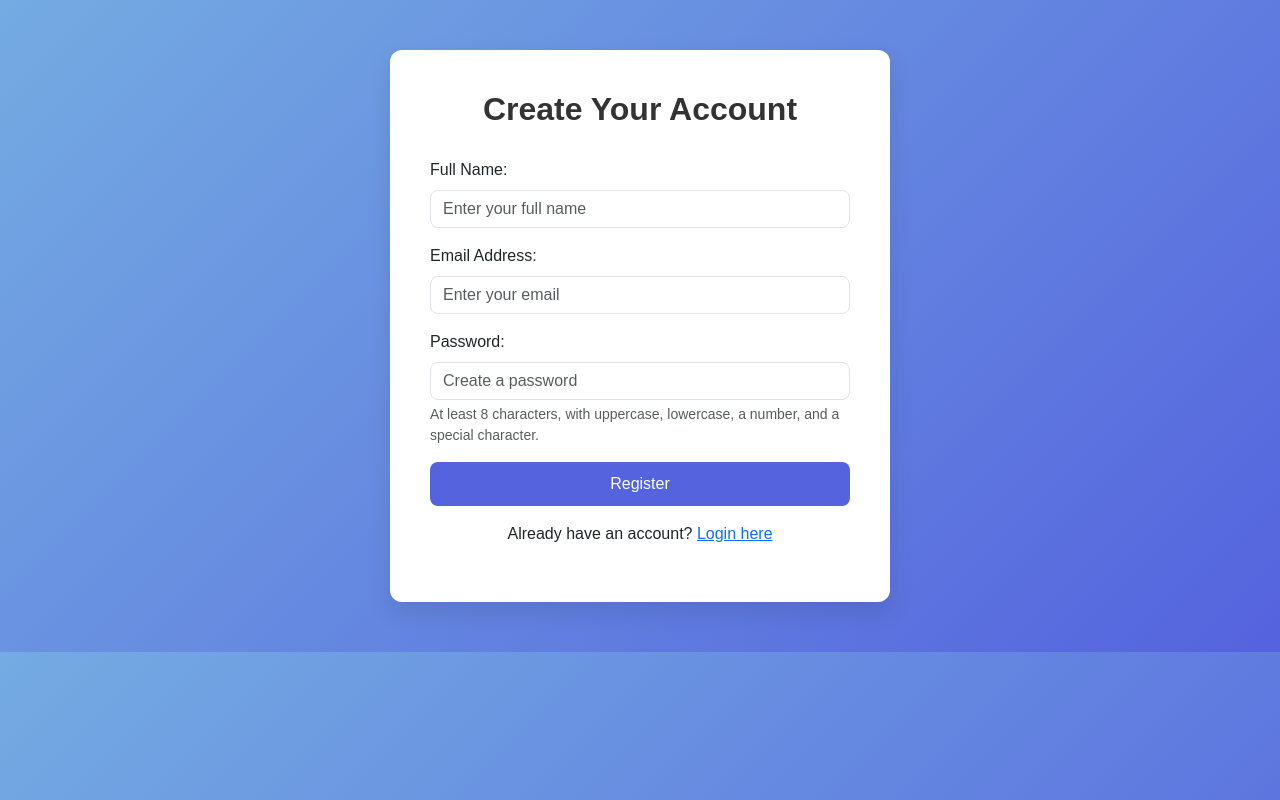
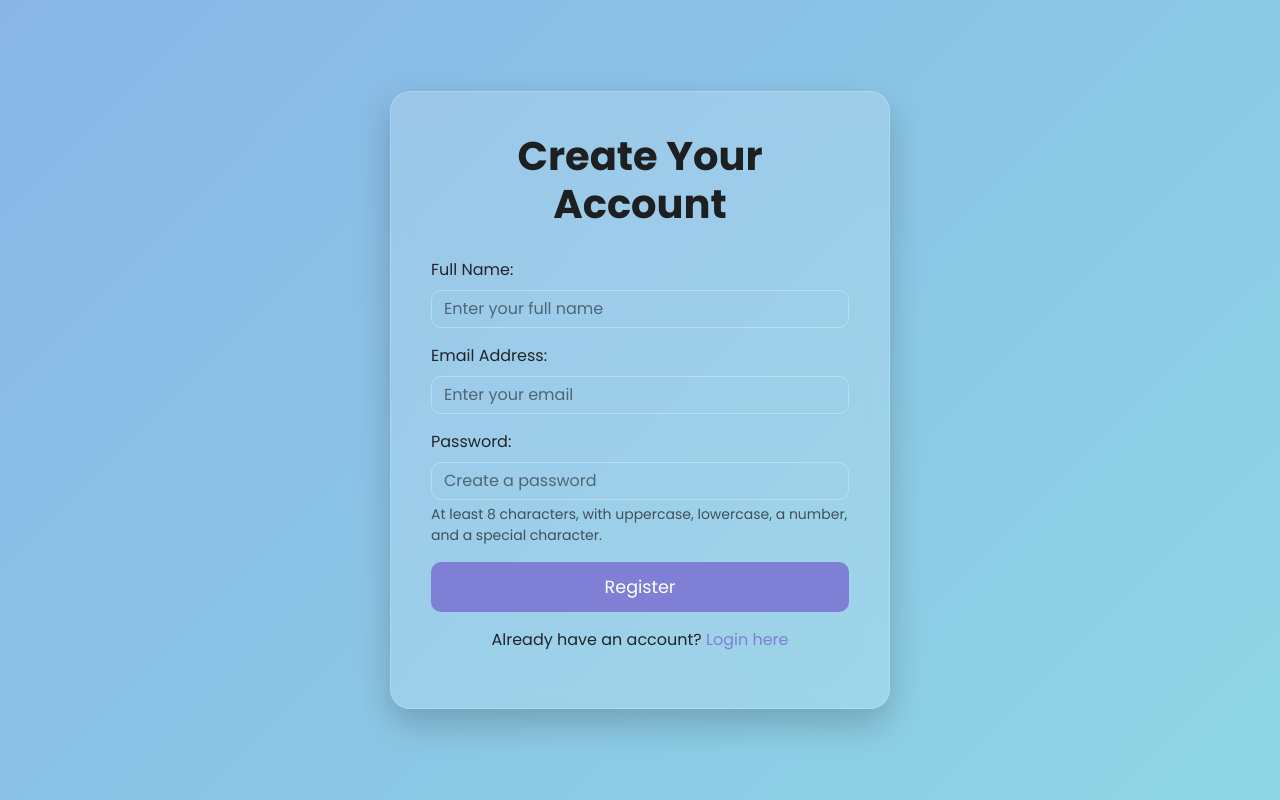
Before and after one commit to RAHULSAINI830/High-Level-Alter, a Flask app: page /register in a window 1280 px wide. Run offline with Flask 2, Linux system fonts and the light colour scheme.

Commit message:
Update register.html

```diff
--- a/templates/register.html
+++ b/templates/register.html
@@ -4,42 +4,104 @@
   <meta charset="UTF-8">
   <meta name="viewport" content="width=device-width, initial-scale=1">
   <title>Register - Social Dashboard</title>
+  <!-- Google Fonts -->
+  <link href="https://fonts.googleapis.com/css2?family=Poppins:wght@400;600;700&display=swap" rel="stylesheet">
   <!-- Bootstrap CSS -->
   <link href="https://cdn.jsdelivr.net/npm/bootstrap@5.3.3/dist/css/bootstrap.min.css" rel="stylesheet">
   <!-- Animate.css for animations -->
   <link rel="stylesheet" href="https://cdnjs.cloudflare.com/ajax/libs/animate.css/4.1.1/animate.min.css"/>
   <style>
+    :root {
+      --primary-color: #7f7fd5;
+      --secondary-color: #86a8e7;
+      --accent-color: #91eae4;
+      --dark-color: #1d1f20;
+      --text-color: #ffffff;
+      --card-bg: rgba(255, 255, 255, 0.15);
+    }
+    /* Animated gradient background */
     body {
-      background: linear-gradient(135deg, #74ABE2, #5563DE);
-      font-family: 'Arial', sans-serif;
+      font-family: 'Poppins', sans-serif;
+      margin: 0;
+      height: 100vh;
+      overflow: hidden;
+      background: linear-gradient(135deg, var(--primary-color), var(--secondary-color), var(--accent-color));
+      background-size: 400% 400%;
+      animation: gradientAnimation 15s ease infinite;
+      display: flex;
+      justify-content: center;
+      align-items: center;
     }
+    @keyframes gradientAnimation {
+      0% { background-position: 0% 50%; }
+      50% { background-position: 100% 50%; }
+      100% { background-position: 0% 50%; }
+    }
+    /* Glassmorphism card */
     .form-container {
+      background: var(--card-bg);
+      backdrop-filter: blur(10px);
+      border-radius: 20px;
+      box-shadow: 0 15px 35px rgba(0, 0, 0, 0.2);
+      padding: 40px;
+      width: 100%;
       max-width: 500px;
-      margin: 50px auto;
-      background: #fff;
-      padding: 40px;
-      border-radius: 12px;
-      box-shadow: 0 10px 25px rgba(0, 0, 0, 0.1);
+      border: 1px solid rgba(255, 255, 255, 0.2);
     }
     .form-title {
-      font-size: 2rem;
+      font-size: 2.5rem;
       font-weight: 700;
       margin-bottom: 30px;
       text-align: center;
-      color: #333;
+      color: var(--dark-color);
     }
+    /* Transparent input fields */
     .form-control {
-      border-radius: 8px;
+      border-radius: 10px;
+      background: transparent;
+      border: 1px solid rgba(255, 255, 255, 0.3);
+      color: var(--dark-color);
+      transition: border-color 0.3s, box-shadow 0.3s;
     }
+    .form-control::placeholder {
+      color: rgba(0, 0, 0, 0.5);
+    }
+    .form-control:focus {
+      border-color: var(--secondary-color);
+      box-shadow: 0 0 10px rgba(134, 168, 231, 0.5);
+      background: transparent;
+    }
+    /* Button styling */
     .btn-primary {
-      background-color: #5563DE;
+      background-color: var(--primary-color);
       border: none;
-      border-radius: 8px;
-      padding: 10px 20px;
-      transition: background-color 0.3s ease;
+      border-radius: 10px;
+      padding: 12px;
+      font-size: 1.1rem;
+      width: 100%;
+      transition: background-color 0.3s ease, transform 0.2s ease;
     }
     .btn-primary:hover {
-      background-color: #4351b5;
+      background-color: #6a6fc0;
+      transform: translateY(-3px);
+    }
+    /* Link styling */
+    a {
+      text-decoration: none;
+      color: var(--primary-color);
+      transition: color 0.3s ease;
+    }
+    a:hover {
+      color: #6a6fc0;
+    }
+    @media (max-width: 576px) {
+      .form-container {
+        margin: 20px;
+        padding: 30px;
+      }
+      .form-title {
+        font-size: 2rem;
+      }
     }
   </style>
 </head>
@@ -60,7 +122,7 @@
         <input type="password" class="form-control" id="password" placeholder="Create a password" required>
         <div class="form-text">At least 8 characters, with uppercase, lowercase, a number, and a special character.</div>
       </div>
-      <button type="submit" class="btn btn-primary w-100">Register</button>
+      <button type="submit" class="btn btn-primary">Register</button>
     </form>
     <div class="mt-3 text-center">
       <p>Already have an account? <a href="/login">Login here</a></p>
```
